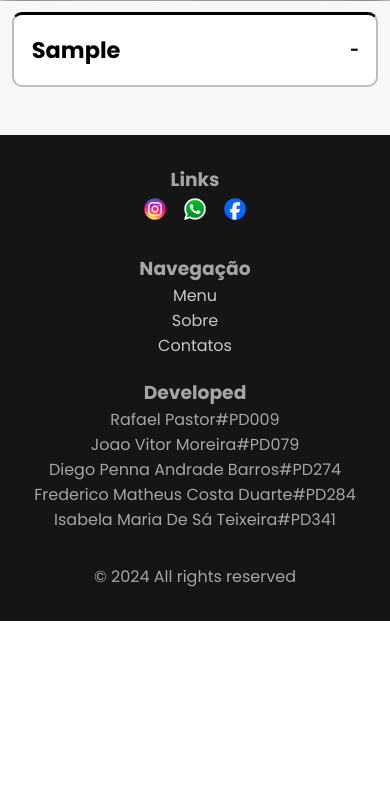
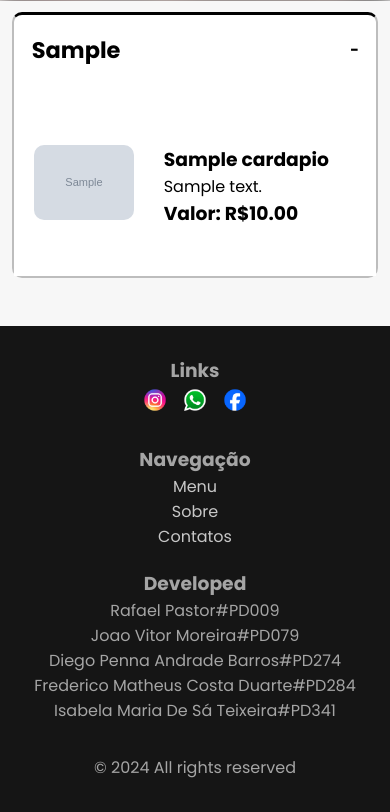
Before and after one commit to RafaelPastor67/labinho, a Flask app: a page that uses app/templates/cardapio_completo.html in a window 390 px wide. Shown: the part 510-1322 px from the top of the page. Run offline with Flask 3, Linux system fonts and the light colour scheme; tables that the repository leaves empty hold one stand-in row (values such as "Sample post"); grey boxes marked "Sample" are stand-in pictures.

Commit message:
corrigindo bug que a correçao de bug causou

```diff
--- a/app/static/css/cardapio.css
+++ b/app/static/css/cardapio.css
@@ -209,6 +209,7 @@
 @media (max-width: 800px) {
     .for-prato{
         min-width: 40vw;
+        min-height: fit-content;
         flex-wrap: wrap;
         margin-bottom: 1%;
         justify-content: center;
--- a/app/templates/cardapio_completo.html
+++ b/app/templates/cardapio_completo.html
@@ -21,7 +21,6 @@
 </div>
 
 
-
-
     {% include "footer.html" %}
+    <script defer src="{{ url_for('static', filename='javascript/cardapio.js') }}"></script>
 {% endblock %}
```
